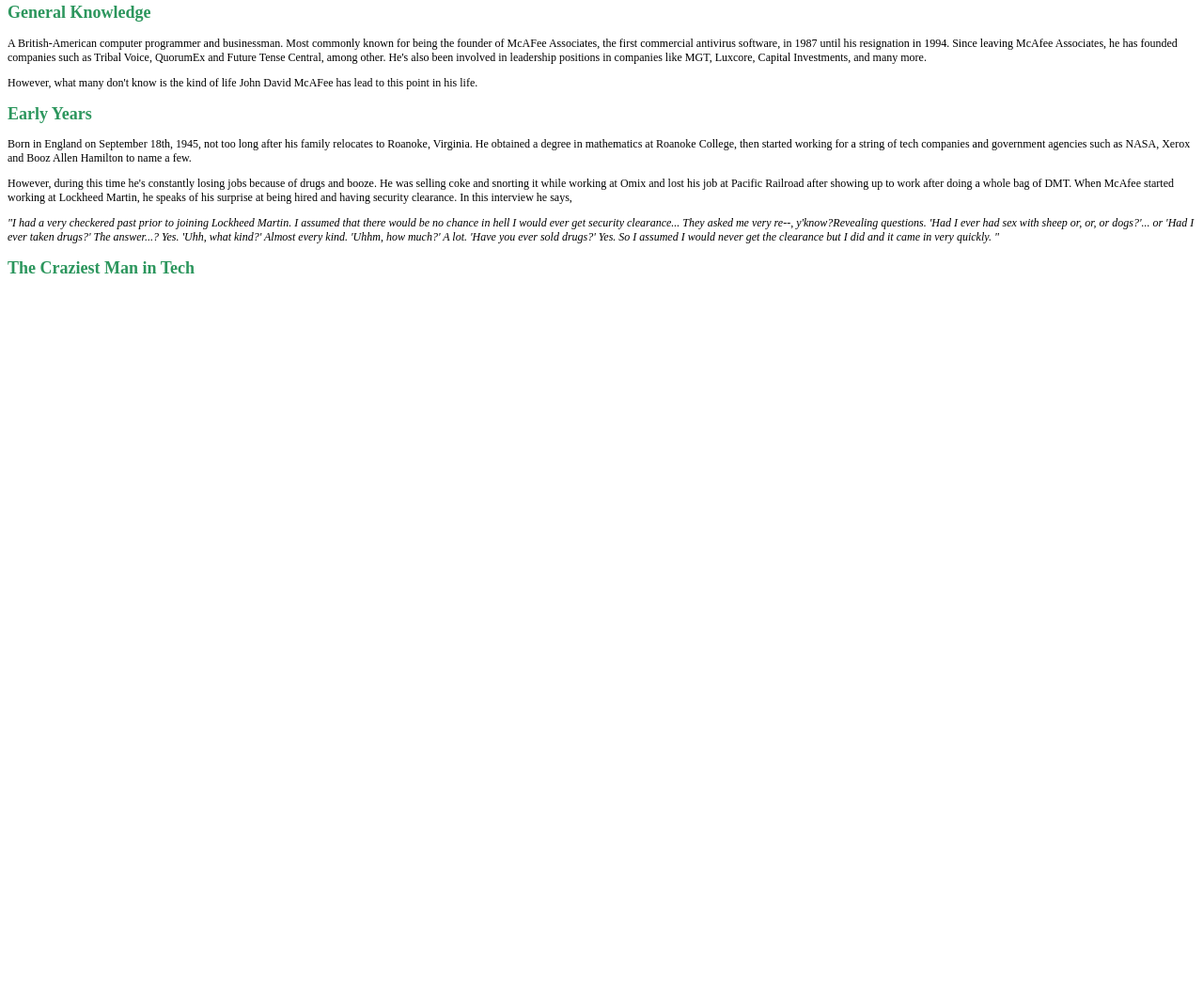
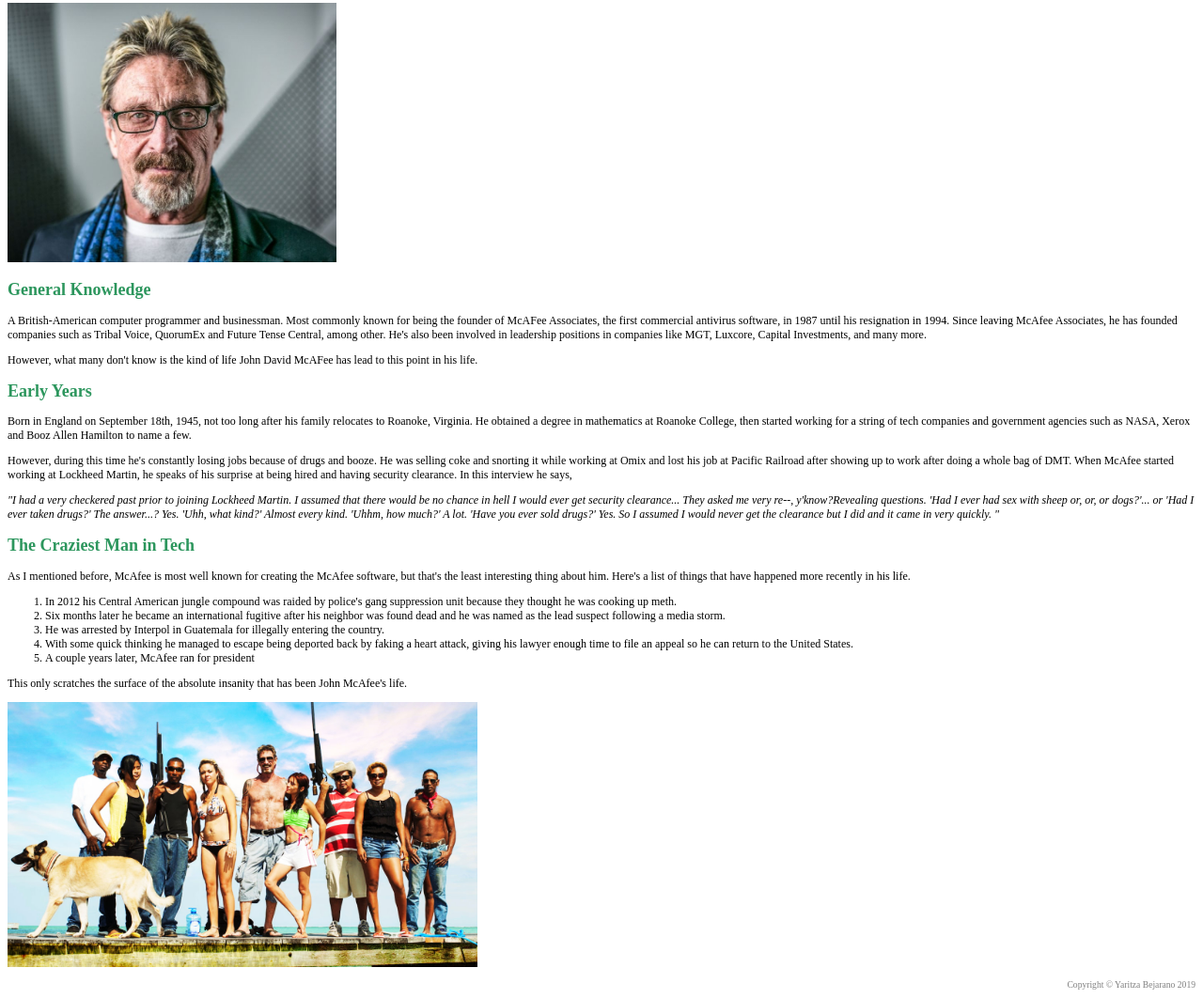
Before and after one commit to yahtzi/Assignment-03, a plain HTML site: page index.html in a window 1280 px wide. Shown: the part 340-1403 px from the top of the page at 94% size. Before the commit the page ends 800 px from the top, so only its background shows below. Drawn offline with Linux system fonts and the light colour scheme.

Commit message:
I added more images and added the rest of my text and copyright

```diff
--- a/index.html
+++ b/index.html
@@ -16,6 +16,7 @@
     </header>
     <main>
         <h1>John David McAfee</h1>
+        <img src="images/JohnAlone.jpg" alt="An image of John McAfee" class="JohnAlone">
         <h2>General Knowledge</h2>
         <p>A British-American computer programmer and businessman. Most commonly known for being the founder of McAFee Associates,
             the first commercial antivirus software, in 1987 until his resignation in 1994. Since leaving McAfee Associates, he has
@@ -34,10 +35,22 @@
             answer...? Yes. 'Uhh, what kind?' Almost every kind. 'Uhhm, how much?' A lot. 'Have you ever sold drugs?' Yes. So I assumed I would never
             get the clearance but I did and it came in very quickly. "</p>
         <h2>The Craziest Man in Tech</h2>
+        <p>As I mentioned before, McAfee is most well known for creating the McAfee software, but that's the least interesting thing about him. Here's a list of things that have
+            happened more recently in his life.</p>
+            <ol>
+                <li>In 2012 his Central American jungle compound was raided by police's gang suppression unit because they thought he was cooking up meth.</li>
+                <li>Six months later he became an international fugitive after his neighbor was found dead and he was named as the lead suspect following a media storm.</li>
+                <li>He was arrested by Interpol in Guatemala for illegally entering the country.</li>
+                <li>With some quick thinking he managed to escape being deported back by faking a heart attack, giving his lawyer enough time to file an appeal so he can return to
+                    the United States.</li>
+                <li>A couple years later, McAfee ran for president</li>
+            </ol>
+        <p>This only scratches the surface of the absolute insanity that has been John McAfee's life.</p>
+        <img src="images/johnnyboi.jpg" alt="John McAfee standing with his entourage on the beach armed with guns." class="JohnGroup">
 
     </main>
     <footer>
-
+        <p id="copyright">Copyright &copy; Yaritza Bejarano 2019</p>
     </footer>
 </body>
 </html>
--- a/main.css
+++ b/main.css
@@ -16,10 +16,11 @@
     text-shadow: 4px 4px 6px black;
 
 }
+
 .birth {
     text-align: center;
     font-size: 30px;
-    padding-bottom: 150px;
+    padding-bottom: 100px;
     color: black;
 }
 h1 {
@@ -31,3 +32,15 @@
 .interview {
     font-style: italic
 }
+.JohnAlone {
+    width: 350px;
+}
+.JohnGroup {
+    width: 500px;
+    align-content: center;
+}
+#copyright {
+    text-align: right;
+    color: gray;
+    font-size: 80%;
+}
```
Also changed, not shown: images/JohnAlone.jpg (added).
